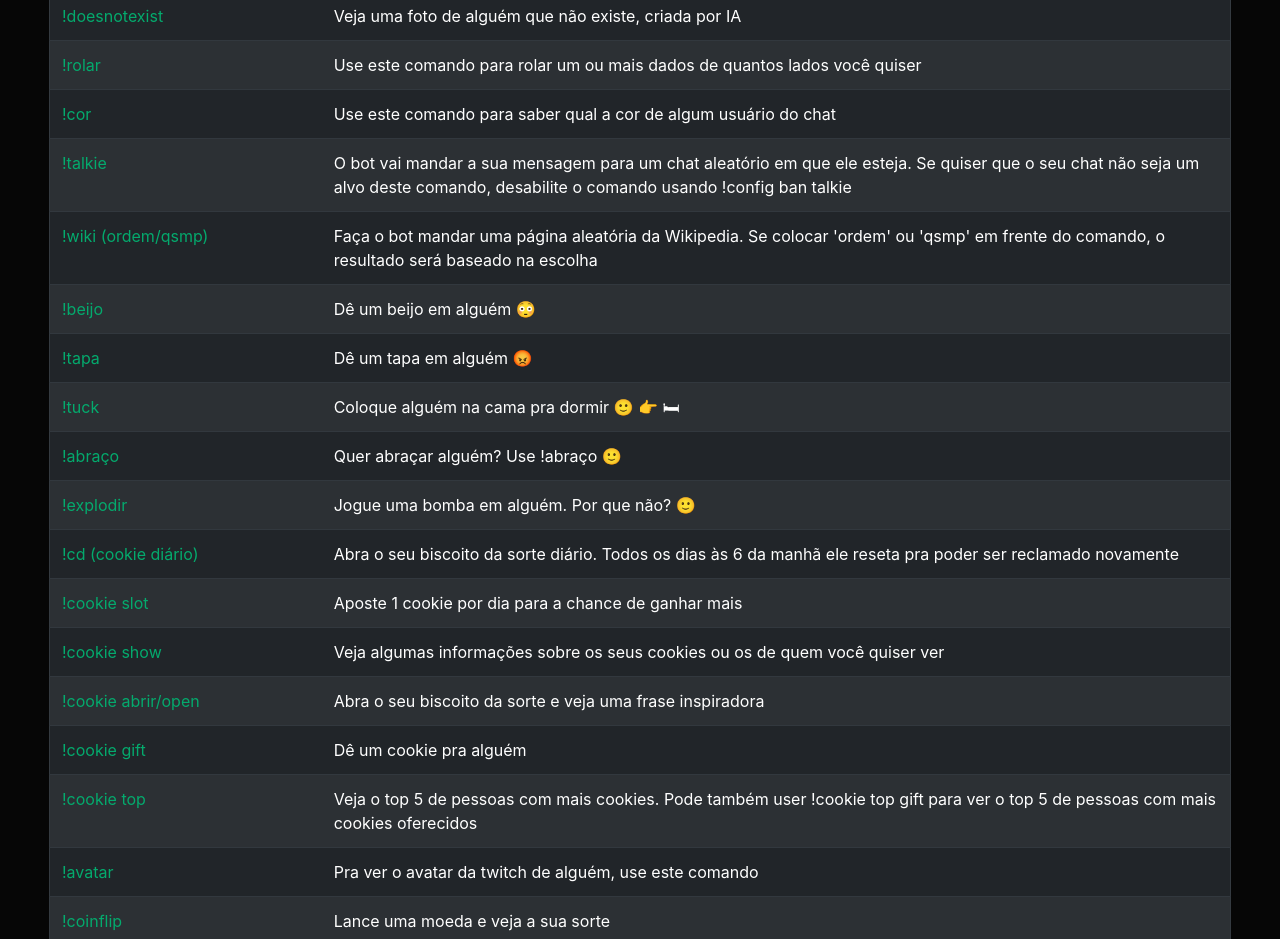
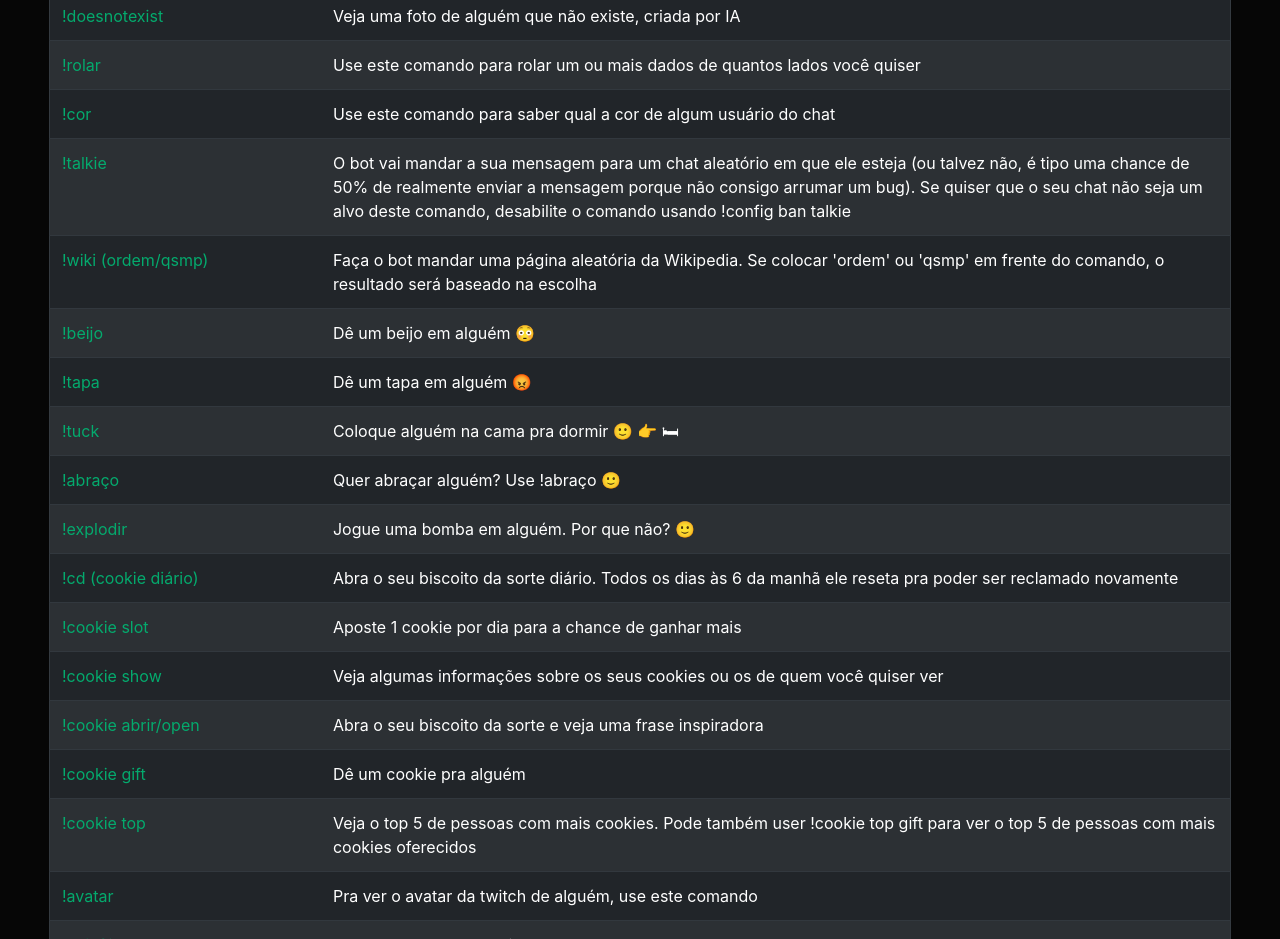
Before and after one commit to FolhinhaBot/FolhinhaBot.github.io, a plain HTML site: page comandos.html in a window 1280 px wide. Shown: the part 1160-2099 px from the top of the page. Drawn offline with Linux system fonts and the light colour scheme.

Commit message:
reenable talkie

```diff
--- a/comandos.html
+++ b/comandos.html
@@ -432,7 +432,7 @@
                     </tr>
                     <tr >
                         <td style="color: #04AA6D;">!talkie</td>
-                        <td>O bot vai mandar a sua mensagem para um chat aleatório em que ele esteja. Se quiser que o seu chat não seja um alvo deste comando, desabilite o comando usando !config ban talkie</td>
+                        <td>O bot vai mandar a sua mensagem para um chat aleatório em que ele esteja (ou talvez não, é tipo uma chance de 50% de realmente enviar a mensagem porque não consigo arrumar um bug). Se quiser que o seu chat não seja um alvo deste comando, desabilite o comando usando !config ban talkie</td>
                     </tr>
                     <tr >
                         <td style="color: #04AA6D;">!wiki (ordem/qsmp)</td>
```
